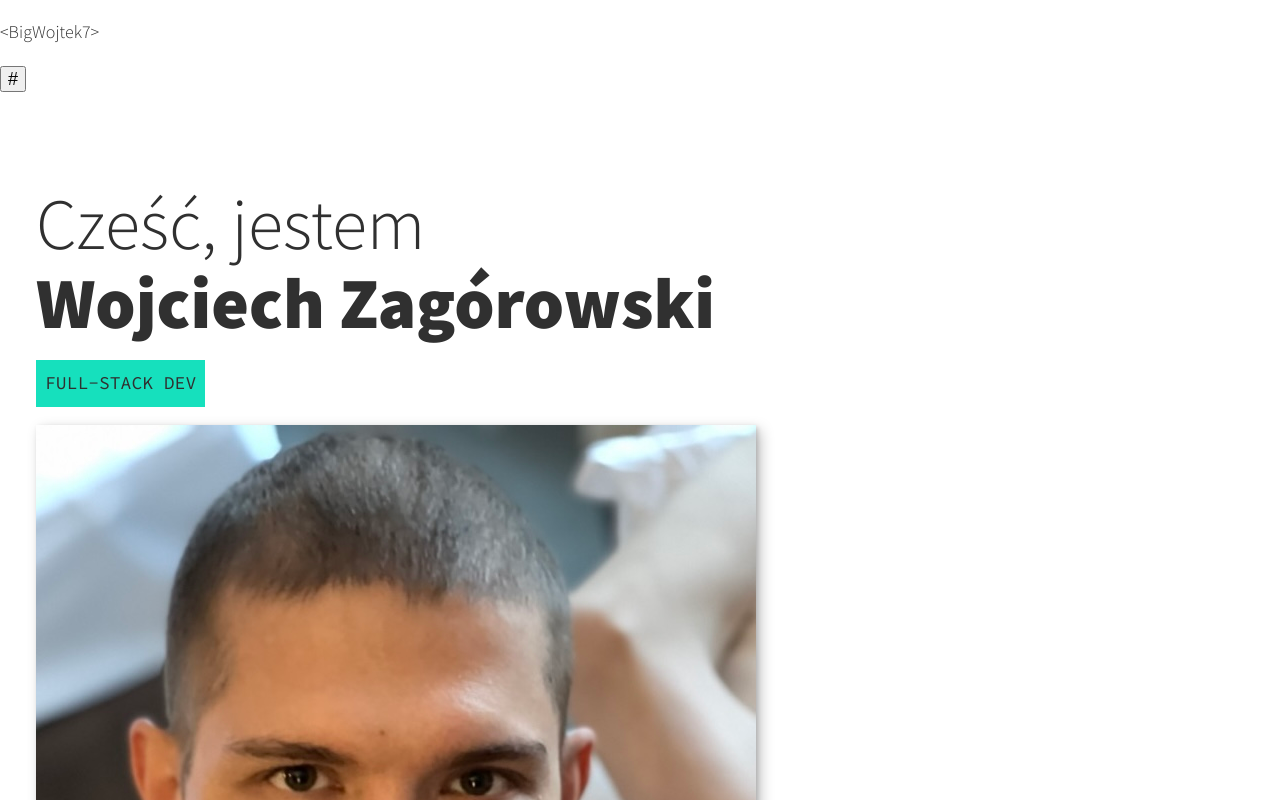
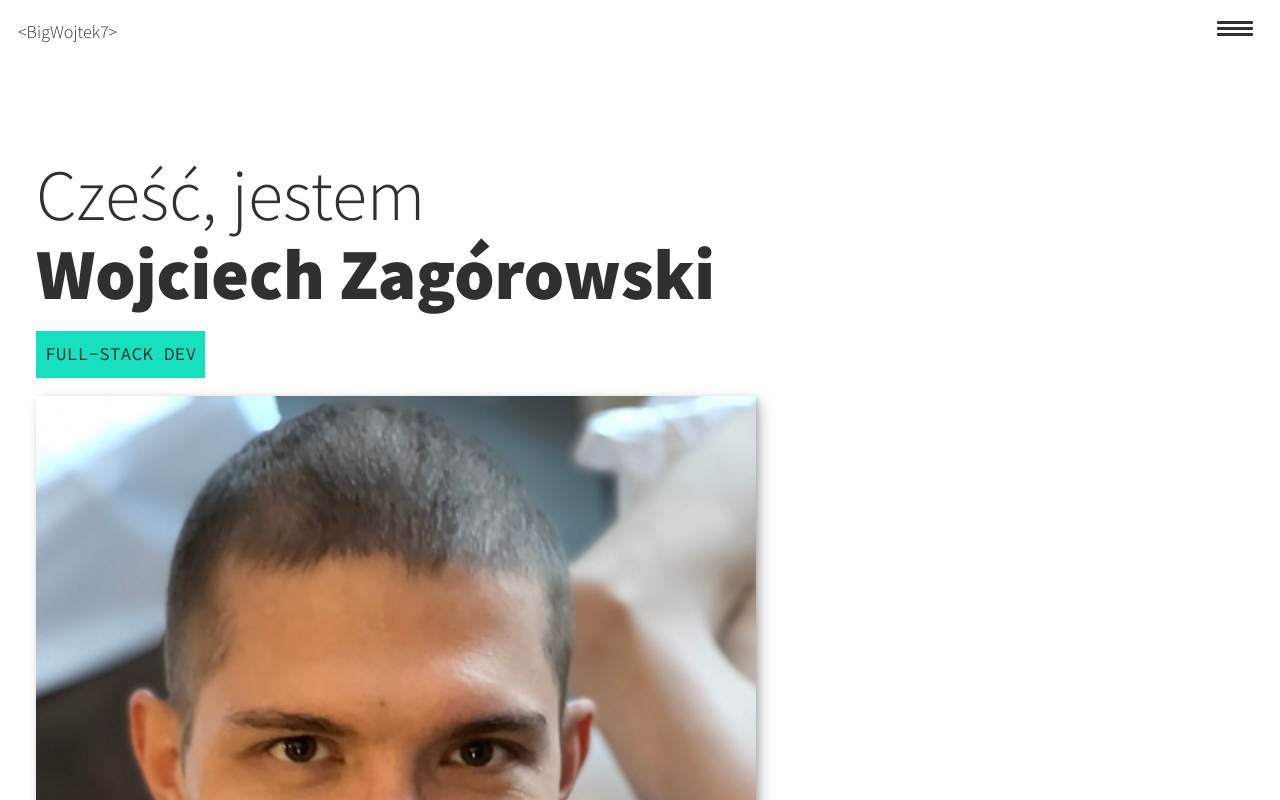
Before and after one commit to BigWojtek7/my-personal-webpage, a React (Vite) app: page / in a window 1280 px wide. Shown: the top 800 px of the page. Built offline with nearby package versions, Linux system fonts and the light colour scheme.

Commit message:
Add navigation style

```diff
--- a/src/components/Header/Header.jsx
+++ b/src/components/Header/Header.jsx
@@ -1,31 +1,40 @@
+import { useState } from 'react';
 import styles from './Header.module.css';
 
 function Header() {
+  const [isOpen, setIsOpen] = useState(false);
+
   return (
-    <header>
+    <header className={styles.header}>
       <div className={styles.logo}>
         <p>&lt;BigWojtek7&gt;</p>
       </div>
-      <button className={styles.btnToggle}>#</button>
-      <nav className={styles.nav}>
+      <button
+        className={styles.btnToggle}
+        onClick={() => setIsOpen(!isOpen)}
+        aria-label="toggle navigation"
+      >
+        <span className={styles.hamburger}></span>
+      </button>
+      <nav className={`${styles.nav} ${isOpen ? styles.navVisible : ''}`}>
         <ul className={styles.navList}>
           <li className={styles.navItem}>
-            <a href="#home" className="navLink">
+            <a href="#home" className={styles.navLink}>
               Home
             </a>
           </li>
           <li className={styles.navItem}>
-            <a href="#services" className="navLink">
+            <a href="#services" className={styles.navLink}>
               My services
             </a>
           </li>
           <li className={styles.navItem}>
-            <a href="#about" className="navLink">
+            <a href="#about" className={styles.navLink}>
               About Me
             </a>
           </li>
           <li className={styles.navItem}>
-            <a href="#work" className="navLink">
+            <a href="#work" className={styles.navLink}>
               My work
             </a>
           </li>
--- a/src/components/Header/Header.module.css
+++ b/src/components/Header/Header.module.css
@@ -1,3 +1,85 @@
+/* .nav {
+  display: none;
+} */
+.logo p {
+  max-width: 150px;
+  margin: 0;
+}
+.header {
+  display: flex;
+  justify-content: space-between;
+  padding: 1em;
+}
 .nav {
+  position: fixed;
+  background: var(--clr-dark);
+  color: var(--clr-light);
+
+  top: 0;
+  bottom: 0;
+  left: 0;
+  right: 0;
+  z-index: 100;
+  transform: translateX(100%);
+  transition: transform 250ms cubic-bezier(0.5, 0, 0.5, 1);
+}
+
+.navList {
+  display: flex;
+  flex-direction: column;
+  list-style: none;
+  padding: 0;
+  margin: 0;
+  justify-content: space-evenly;
+  align-items: center;
+  height: 100%;
+}
+.navLink {
+  text-decoration: none;
+  color: inherit;
+  font-size: var(--fs-h2);
+  font-weight: var(--fw-bold);
+}
+
+.navLink:hover {
+  color: var(--clr-accent);
+}
+
+.btnToggle {
+  border: none;
+  padding: 0.5em;
+  background: transparent;
+  cursor: pointer;
+  position: absolute;
+  right: 1em;
+  top: 1em;
+  z-index: 1000;
+}
+
+.navVisible {
   display: none;
 }
+
+.hamburger {
+  position: relative;
+  display: block;
+}
+
+.hamburger,
+.hamburger::before,
+.hamburger::after {
+  height: 3px;
+  width: 2em;
+  border-radius: 1px;
+  background: var(--clr-dark);
+}
+
+.hamburger::before,
+.hamburger::after{
+  content: '';
+  position: absolute;
+  left: 0;
+  right: 0;
+}
+.hamburger::before{top: 6px}
+.hamburger::after{bottom: 6px}
```
